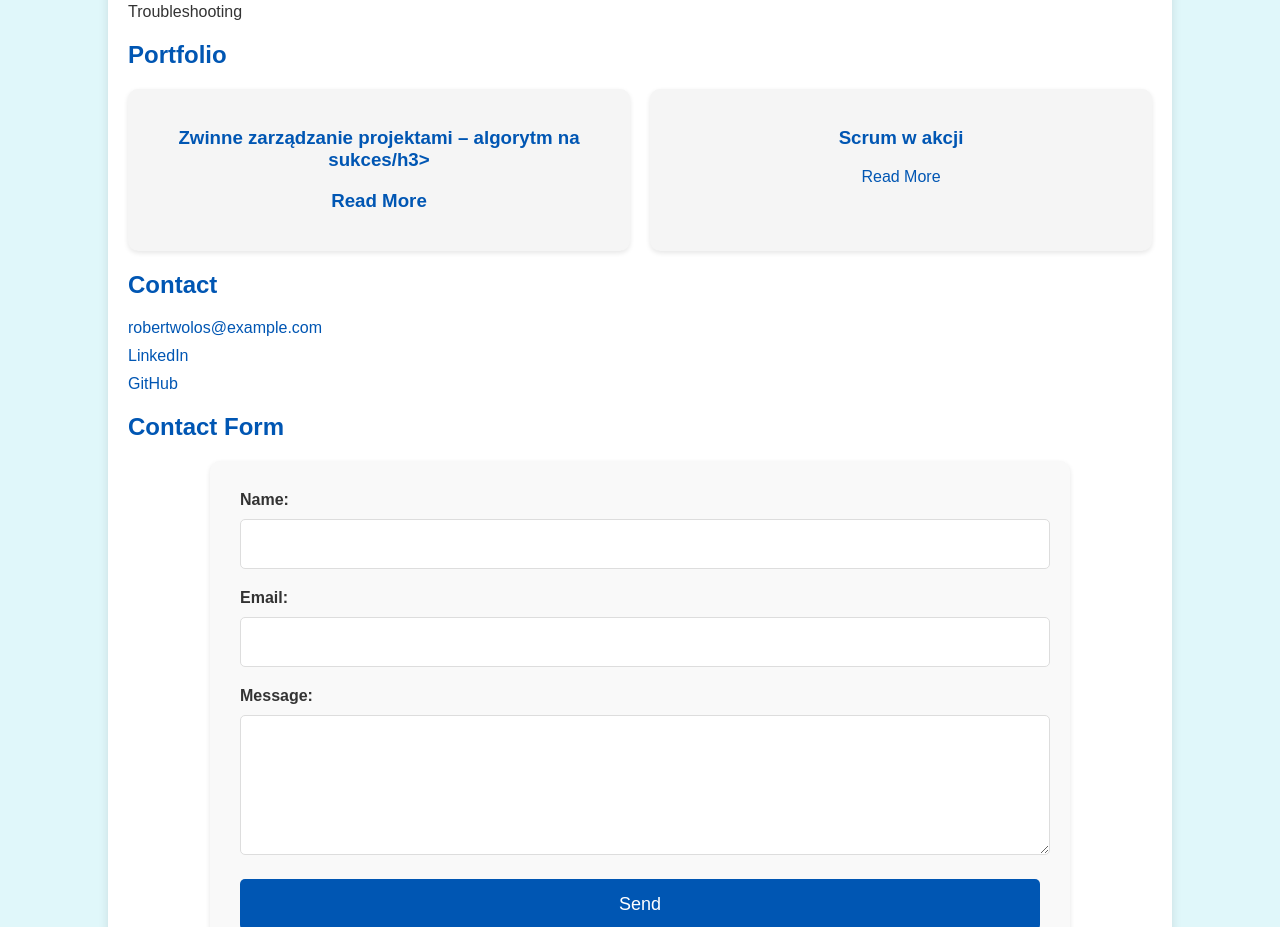
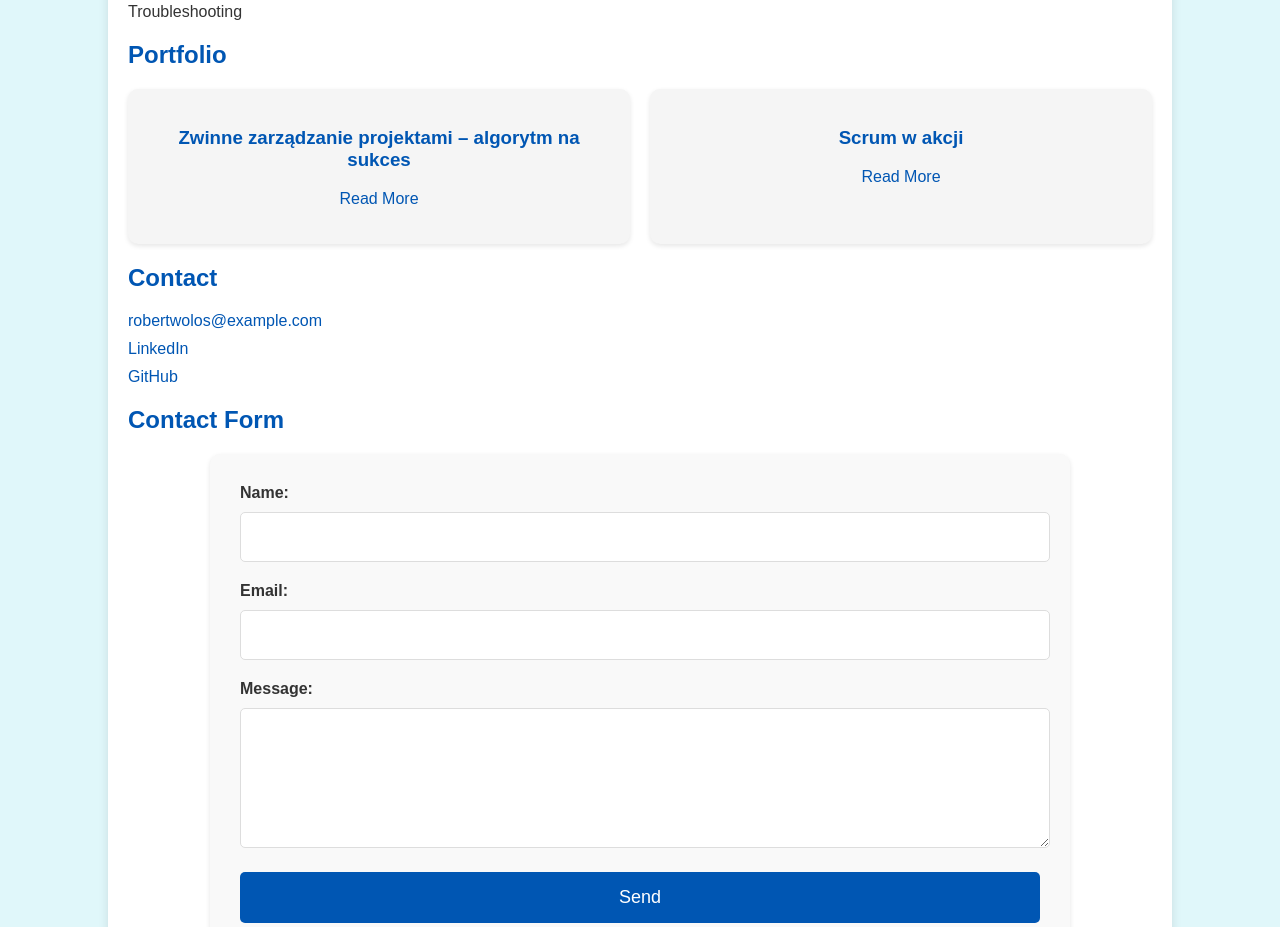
Before and after one commit to robertwolos/username.github.io, a plain HTML site: page index.html in a window 1280 px wide. Shown: the part 3000-3927 px from the top of the page. Drawn offline with Linux system fonts and the light colour scheme.

Commit message:
Update index.html

```diff
--- a/index.html
+++ b/index.html
@@ -292,7 +292,7 @@
         <h2 id="portfolio">Portfolio</h2>
         <div class="portfolio">
             <div class="article">
-                <h3>Zwinne zarządzanie projektami – algorytm na sukces/h3>
+                <h3>Zwinne zarządzanie projektami – algorytm na sukces</h3>
                 <p><a href="https://blog.onwelo.pl/zwinne-zarzadzanie-projektami-algorytm-na-sukces/" target="_blank">Read More</a></p>
             </div>
             <div class="article">
```
